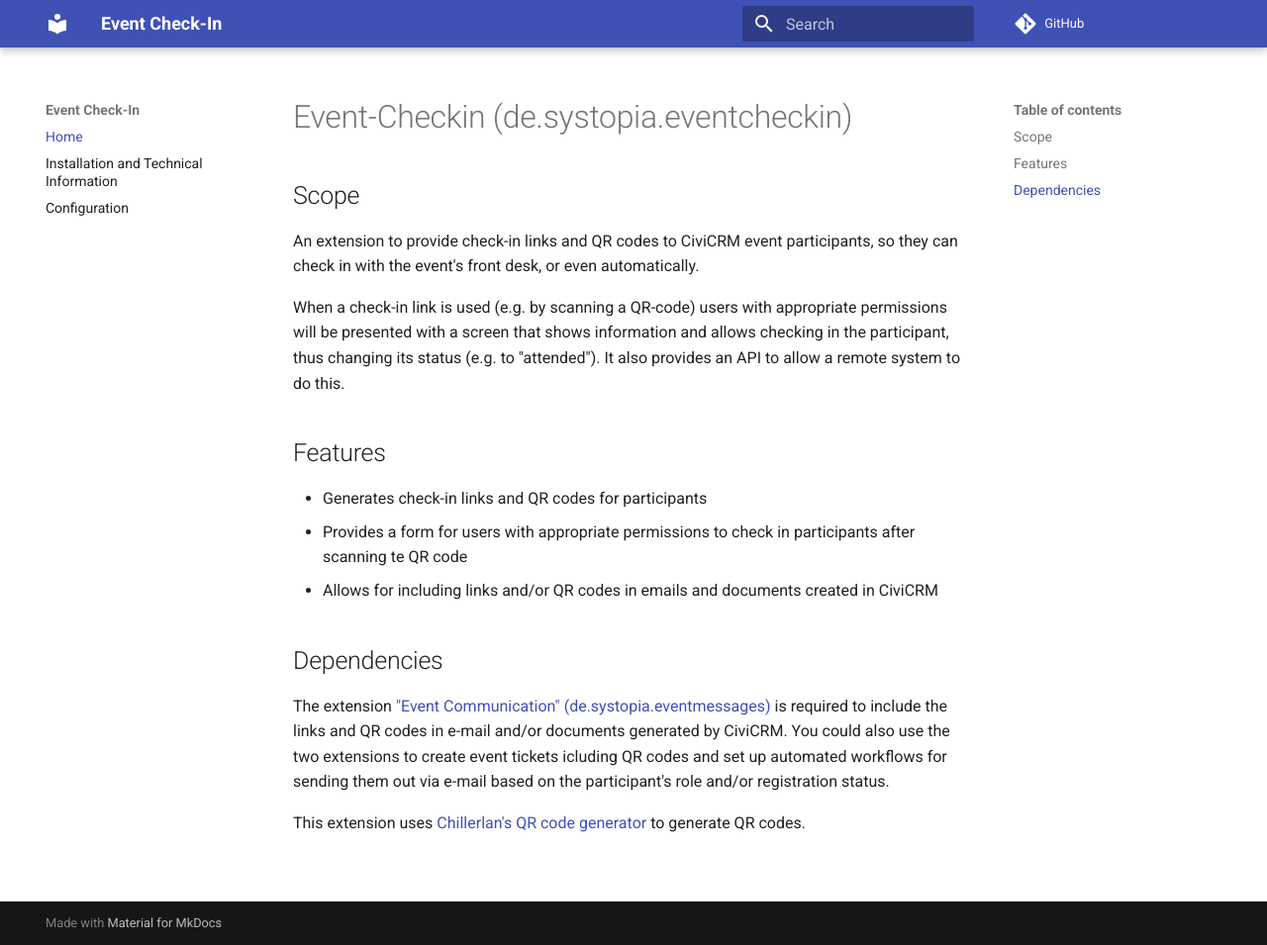
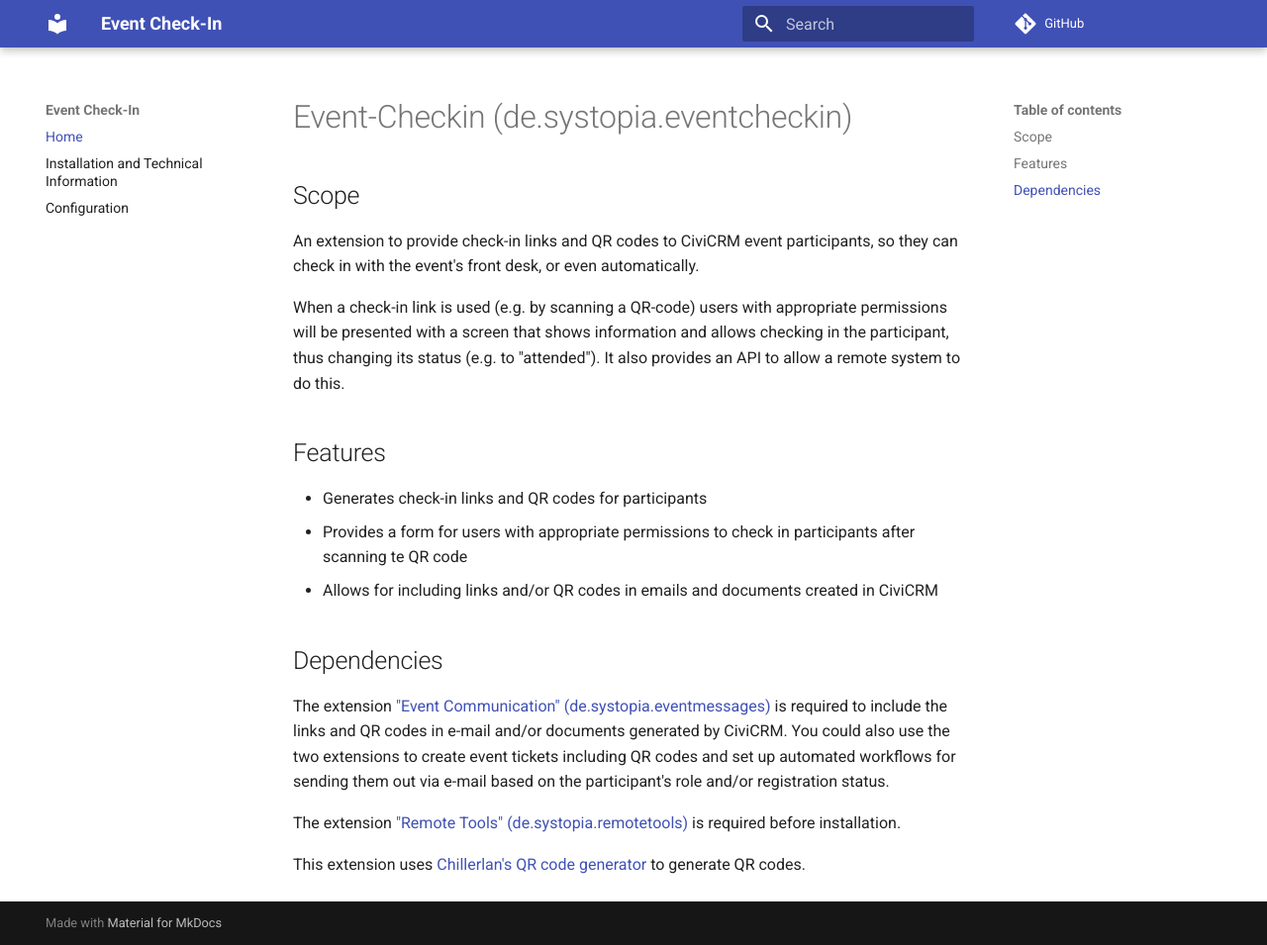
Before and after one commit to zfranque/de.systopia.eventcheckin, an MkDocs documentation site: the page built from docs/index.md, in a window 1280 px wide and 955 px high. Shown: the whole window at 99% size. Built offline with MkDocs 1.6.1 and Material for MkDocs 9.7.7, drawn with Linux system fonts in a browser that asks for light colours; comment, search, counter and statistics services are not loaded.

Commit message:
Update index.md
improved doc in regard to dependencies.

```diff
--- a/docs/index.md
+++ b/docs/index.md
@@ -25,8 +25,10 @@ The
 extension ["Event Communication" (de.systopia.eventmessages)](https://github.com/systopia/de.systopia.eventmessages)
 is required to include the links and QR codes in e-mail and/or documents
 generated by CiviCRM. You could also use the two extensions to create event
-tickets icluding QR codes and set up automated workflows for sending them out
+tickets including QR codes and set up automated workflows for sending them out
 via e-mail based on the participant's role and/or registration status.
+
+The extension ["Remote Tools" (de.systopia.remotetools)](https://github.com/systopia/de.systopia.remotetools) is required before installation.
 
 This extension uses
 [Chillerlan's QR code generator](https://github.com/chillerlan/php-qrcode) to
```
